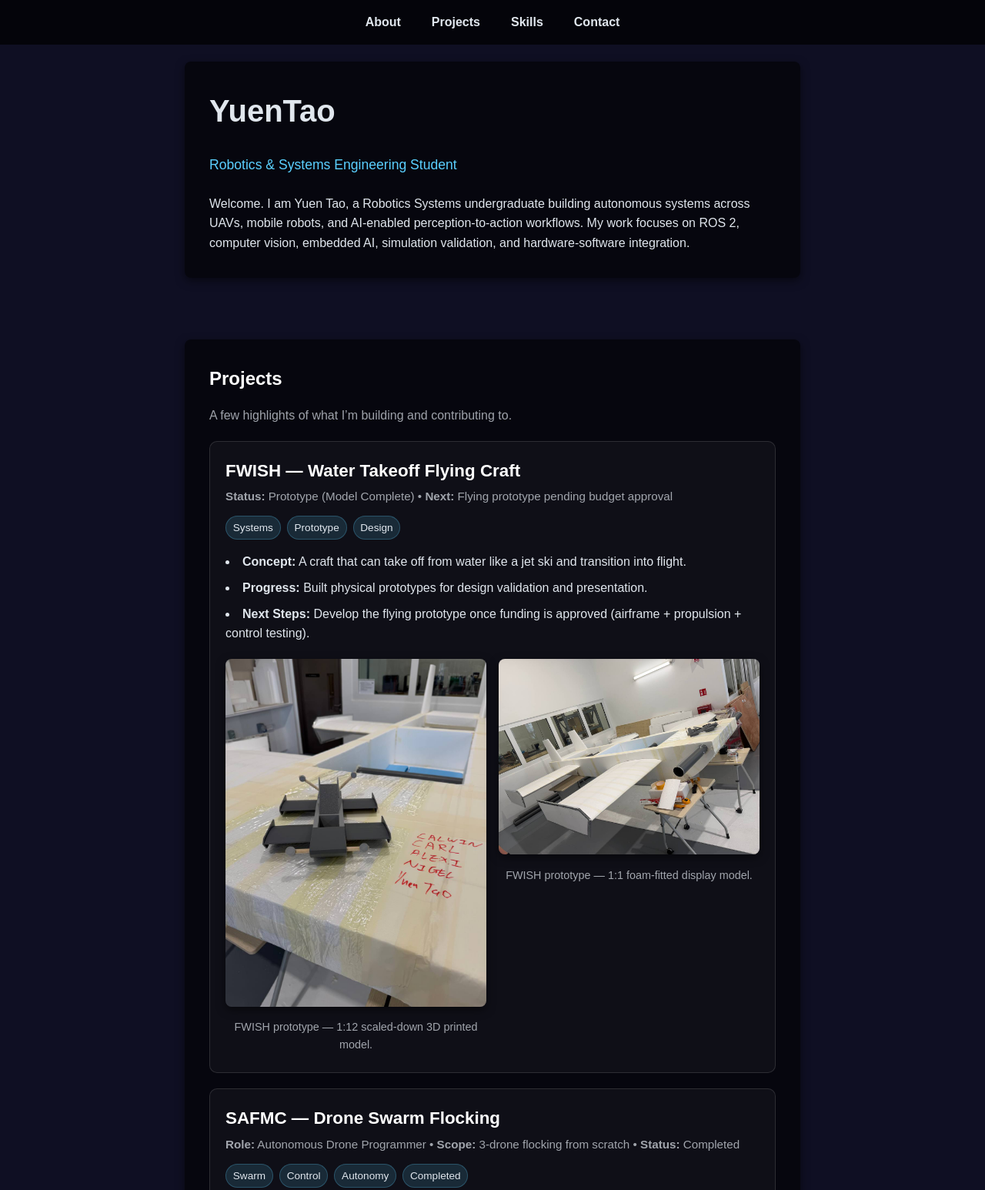
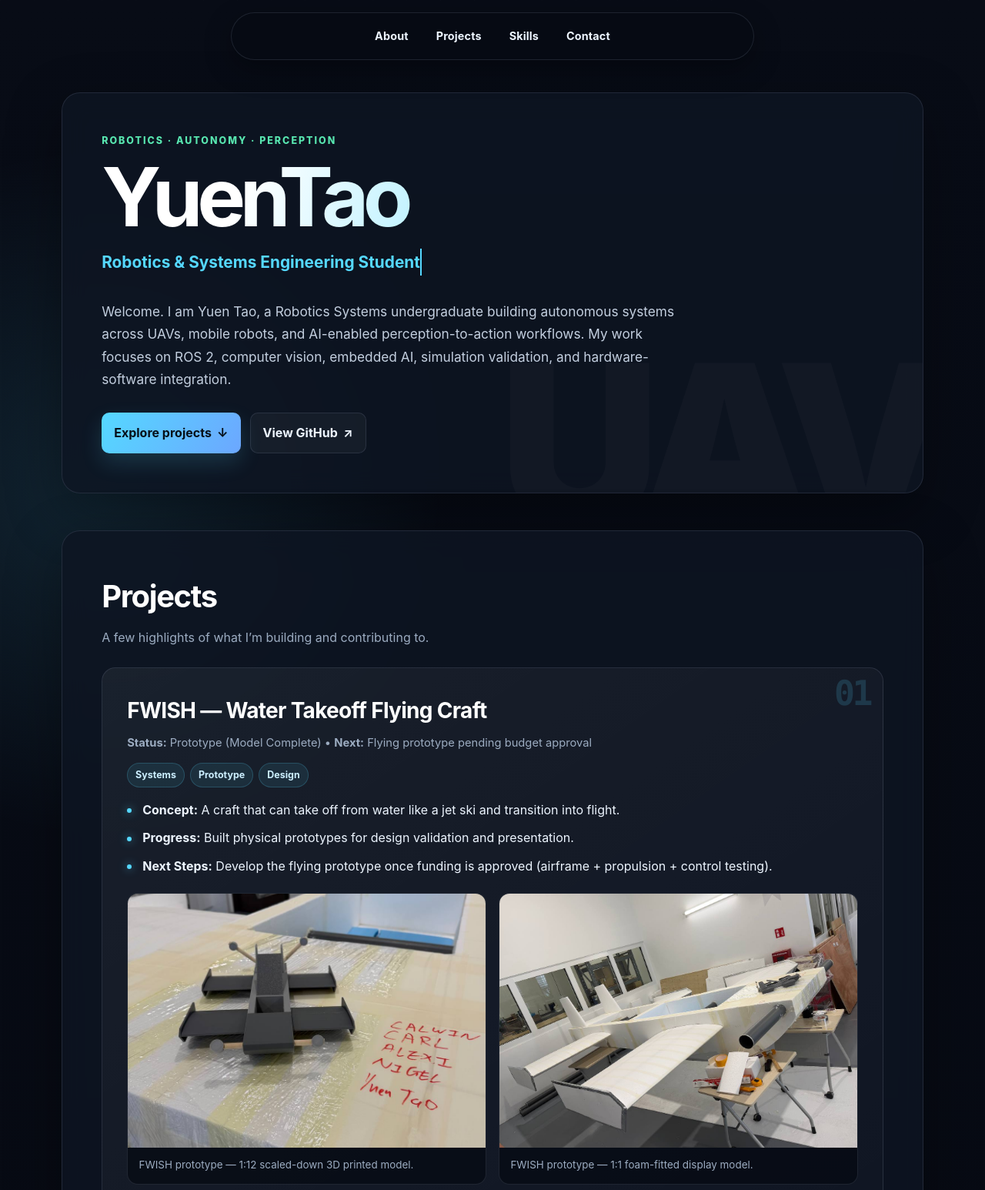
Before and after one commit to yuentao64512/Portfolio, a plain HTML site: page index.html in a window 1280 px wide. Shown: the top 1546 px of the page at 77% size. Drawn offline with Linux system fonts and the light colour scheme.

Commit message:
Refresh portfolio visual design

```diff
--- a/index.html
+++ b/index.html
@@ -6,226 +6,283 @@
   <title>YuenTao — Robotics Systems Engineering</title>
 
   <style>
-    /* Reset & Variables */
-    * { margin:0; padding:0; box-sizing:border-box; }
+    * { margin: 0; padding: 0; box-sizing: border-box; }
     :root {
-      --dark-bg: #0f0f23;
-      --card-bg: rgba(0,0,0,0.6);
-      --text-light: #e0e6ed;
-      --text-muted: rgba(224,230,237,0.7);
-      --accent: #5bd0ff;
+      --bg: #060911;
+      --surface: rgba(14, 21, 35, .82);
+      --surface-strong: #101827;
+      --line: rgba(148, 163, 184, .16);
+      --text-light: #edf5ff;
+      --text-muted: #9cacc1;
+      --accent: #55d8ff;
+      --accent-2: #7c6cff;
+      --green: #58e6b0;
+      --shadow: 0 24px 70px rgba(0, 0, 0, .34);
     }
     html { scroll-behavior: smooth; }
     body {
-      background: var(--dark-bg);
+      min-height: 100vh;
+      background:
+        radial-gradient(circle at 10% 8%, rgba(85, 216, 255, .12), transparent 28rem),
+        radial-gradient(circle at 90% 28%, rgba(124, 108, 255, .1), transparent 26rem),
+        linear-gradient(180deg, #080c16 0%, var(--bg) 42%, #080b14 100%);
       color: var(--text-light);
-      font-family: sans-serif;
-      line-height:1.6;
-      overflow-x:hidden;
+      font-family: Inter, ui-sans-serif, system-ui, -apple-system, BlinkMacSystemFont, "Segoe UI", sans-serif;
+      line-height: 1.7;
+      overflow-x: hidden;
+    }
+    body::before {
+      content: "";
+      position: fixed;
+      inset: 0;
+      pointer-events: none;
+      opacity: .28;
+      background-image:
+        linear-gradient(rgba(255,255,255,.025) 1px, transparent 1px),
+        linear-gradient(90deg, rgba(255,255,255,.025) 1px, transparent 1px);
+      background-size: 44px 44px;
+      mask-image: linear-gradient(to bottom, black, transparent 75%);
+      z-index: -1;
+    }
+    ::selection { background: rgba(85, 216, 255, .3); color: #fff; }
+    a { color: var(--accent); }
+    a:focus-visible { outline: 2px solid var(--accent); outline-offset: 4px; border-radius: 4px; }
+
+    @keyframes reveal {
+      from { opacity: 0; transform: translateY(18px); }
+      to { opacity: 1; transform: translateY(0); }
     }
 
-    /* Nav */
     nav {
-      position:fixed; top:0; left:0; right:0;
-      background: rgba(0,0,0,0.7);
-      padding:1rem 2rem; backdrop-filter: blur(8px);
-      z-index:100;
+      position: fixed;
+      top: 1rem;
+      left: 50%;
+      transform: translateX(-50%);
+      width: min(680px, calc(100% - 2rem));
+      padding: .55rem;
+      background: rgba(7, 11, 20, .78);
+      border: 1px solid var(--line);
+      border-radius: 999px;
+      backdrop-filter: blur(18px);
+      box-shadow: 0 12px 36px rgba(0, 0, 0, .32);
+      z-index: 100;
     }
     nav ul {
-      display:flex; justify-content:center; gap:2rem;
-      list-style:none;
+      display: flex;
+      justify-content: center;
+      gap: .35rem;
+      list-style: none;
     }
     nav a {
       color: var(--text-light);
-      text-decoration:none;
-      font-weight:bold;
-      position:relative;
-      padding:0.25rem;
+      text-decoration: none;
+      font-size: .9rem;
+      font-weight: 650;
+      letter-spacing: .01em;
+      display: block;
+      padding: .55rem .95rem;
+      border-radius: 999px;
+      transition: color .2s ease, background .2s ease, transform .2s ease;
     }
-    nav a::after {
-      content:""; position:absolute;
-      left:0; bottom:0; width:0; height:2px;
-      background: var(--accent);
-      transition: width .3s;
-    }
-    nav a:hover::after { width:100%; }
+    nav a:hover { color: #fff; background: rgba(85, 216, 255, .1); transform: translateY(-1px); }
 
-    /* Section Panels */
     section {
-      max-width:800px;
-      margin:5rem auto 3rem;
-      padding:2rem;
-      background: var(--card-bg);
-      border-radius:8px;
-      box-shadow:0 4px 12px rgba(0,0,0,0.5);
+      width: min(1120px, calc(100% - 2.5rem));
+      margin: 3rem auto;
+      padding: clamp(1.5rem, 4vw, 3.25rem);
+      background: var(--surface);
+      border: 1px solid var(--line);
+      border-radius: 24px;
+      box-shadow: var(--shadow);
+      backdrop-filter: blur(16px);
+      animation: reveal .65s ease both;
+      scroll-margin-top: 6rem;
     }
     section h2 {
-      color:#fff; margin-bottom:1rem;
+      color: #fff;
+      margin-bottom: .4rem;
+      font-size: clamp(1.8rem, 4vw, 2.5rem);
+      letter-spacing: -.035em;
     }
     section h3 {
-      color:#fff;
-      margin-top:1.5rem;
-      margin-bottom:0.5rem;
-      font-size:1.3rem;
+      color: #f8fbff;
+      margin: 1.6rem 0 .55rem;
+      font-size: 1.15rem;
     }
 
-    /* About */
+    #about {
+      min-height: 520px;
+      margin-top: 7.5rem;
+      display: grid;
+      align-content: center;
+      position: relative;
+      overflow: hidden;
+      isolation: isolate;
+    }
+    #about::after {
+      content: "UAV";
+      position: absolute;
+      right: -1rem;
+      bottom: -5rem;
+      z-index: -1;
+      color: rgba(255, 255, 255, .025);
+      font-weight: 900;
+      font-size: clamp(9rem, 24vw, 18rem);
+      line-height: 1;
+      letter-spacing: -.08em;
+    }
+    .eyebrow {
+      color: var(--green);
+      text-transform: uppercase;
+      letter-spacing: .16em;
+      font-size: .78rem;
+      font-weight: 800;
+      margin-bottom: .8rem;
+    }
     #about header h1 {
-      font-size:2.5rem; margin-bottom:.5rem;
+      max-width: 850px;
+      font-size: clamp(3.25rem, 9vw, 6.6rem);
+      line-height: .95;
+      letter-spacing: -.07em;
+      margin-bottom: 1rem;
+      background: linear-gradient(110deg, #fff 22%, #aeeeff 58%, #958aff 92%);
+      -webkit-background-clip: text;
+      background-clip: text;
+      color: transparent;
     }
     .typewriter {
-      display:inline-block;
-      border-right:2px solid var(--accent);
-      white-space:nowrap;
-      overflow:hidden;
-      animation:typing 3s steps(40,end), blink .75s step-end infinite;
+      display: inline-block;
+      border-right: 2px solid var(--accent);
+      white-space: nowrap;
+      overflow: hidden;
+      animation: typing 2.5s steps(38, end), blink .8s step-end infinite;
       color: var(--accent);
-      font-size:1.1rem;
+      font-size: clamp(1rem, 2.5vw, 1.3rem);
+      font-weight: 650;
     }
-    @keyframes typing { from{width:0} to{width:100%} }
-    @keyframes blink {50%{border-color:transparent}}
-    #about p { margin-top:1rem; }
+    @keyframes typing { from { width: 0 } to { width: 100% } }
+    @keyframes blink { 50% { border-color: transparent } }
+    #about > p {
+      max-width: 760px;
+      margin-top: 1.5rem;
+      color: #c3cfdf;
+      font-size: 1.08rem;
+    }
+    .hero-actions { display: flex; flex-wrap: wrap; gap: .75rem; margin-top: 1.8rem; }
+    .button {
+      display: inline-flex;
+      align-items: center;
+      gap: .45rem;
+      padding: .72rem 1rem;
+      border-radius: 10px;
+      text-decoration: none;
+      font-weight: 750;
+      transition: transform .2s ease, box-shadow .2s ease, border-color .2s ease;
+    }
+    .button.primary { background: linear-gradient(120deg, var(--accent), #6ca7ff); color: #06101a; box-shadow: 0 12px 28px rgba(85, 216, 255, .16); }
+    .button.secondary { color: var(--text-light); border: 1px solid var(--line); background: rgba(255,255,255,.04); }
+    .button:hover { transform: translateY(-2px); box-shadow: 0 14px 32px rgba(0,0,0,.25); border-color: rgba(85,216,255,.45); }
 
-    /* Project Details List */
+    .projects-intro { color: var(--text-muted); margin-bottom: 1.5rem; }
+    .project-card {
+      position: relative;
+      padding: clamp(1.25rem, 3vw, 2rem);
+      border: 1px solid var(--line);
+      border-radius: 18px;
+      background: linear-gradient(145deg, rgba(255,255,255,.055), rgba(255,255,255,.018));
+      margin-top: 1.25rem;
+      overflow: hidden;
+      transition: transform .25s ease, border-color .25s ease, box-shadow .25s ease;
+      counter-increment: projects;
+    }
+    #project { counter-reset: projects; }
+    .project-card::before {
+      content: "0" counter(projects);
+      position: absolute;
+      top: .7rem;
+      right: 1rem;
+      color: rgba(85, 216, 255, .16);
+      font: 800 2.8rem/1 ui-monospace, SFMono-Regular, Menlo, monospace;
+      letter-spacing: -.08em;
+    }
+    .project-card:hover { transform: translateY(-3px); border-color: rgba(85,216,255,.28); box-shadow: 0 18px 46px rgba(0,0,0,.22); }
+    .project-top { display: flex; justify-content: space-between; align-items: flex-start; gap: 1rem; flex-wrap: wrap; padding-right: 3rem; }
+    .project-title { font-size: clamp(1.35rem, 3vw, 1.75rem); margin: 0; color: #fff; letter-spacing: -.025em; }
+    .project-meta { color: var(--text-muted); font-size: .92rem; margin-top: .35rem; }
     .project-details {
-      list-style: disc inside;
-      margin:1rem 0;
+      list-style: none;
+      margin: 1rem 0;
       color: var(--text-light);
     }
-    .project-details li {
-      margin-bottom:0.5rem;
+    .project-details li { position: relative; margin-bottom: .58rem; padding-left: 1.25rem; }
+    .project-details li::before { content: ""; position: absolute; left: 0; top: .72rem; width: 6px; height: 6px; border-radius: 50%; background: var(--accent); box-shadow: 0 0 12px rgba(85,216,255,.7); }
+    .project-details code { background: rgba(255,255,255,.08); padding: .12rem .32rem; border: 1px solid var(--line); border-radius: 5px; }
+    .tag-row { display: flex; flex-wrap: wrap; gap: .45rem; margin-top: .8rem; }
+    .tag { display: inline-block; padding: .28rem .62rem; border-radius: 999px; font-size: .78rem; font-weight: 650; background: rgba(85,216,255,.09); border: 1px solid rgba(85,216,255,.2); color: #ccefff; }
+
+    .figure-grid { display: grid; grid-template-columns: repeat(2, minmax(0, 1fr)); gap: 1rem; margin: 1.35rem 0 .5rem; }
+    .figure-grid .project-figure { margin: 0; }
+    .project-figure { text-align: left; margin: 1.5rem 0 1rem; overflow: hidden; background: rgba(3,7,14,.56); border: 1px solid var(--line); border-radius: 14px; }
+    .project-figure img {
+      display: block;
+      width: 100%;
+      height: clamp(220px, 28vw, 330px);
+      object-fit: cover;
+      transition: transform .45s ease, filter .3s ease;
     }
-    .project-details code {
-      background: rgba(255,255,255,0.1);
-      padding:0.1rem 0.3rem;
-      border-radius:3px;
-    }
+    .project-figure:hover img { transform: scale(1.025); filter: saturate(1.08); }
+    .project-figure figcaption { padding: .8rem .9rem .9rem; color: var(--text-muted); font-size: .84rem; line-height: 1.45; }
 
-    /* Project Figures */
-    .project-figure {
-      text-align:center;
-      margin:2rem 0 1rem;
-    }
-    .project-figure img {
-      max-width:100%; width:100%; height:auto;
-      max-width:600px; border-radius:8px;
-      box-shadow:0 4px 12px rgba(0,0,0,0.5);
-    }
-    .project-figure figcaption {
-      margin-top:.5rem;
-      color: var(--text-muted);
-      font-size:.9rem;
-    }
-
-    /* Skills */
     .skills-card { margin-top:1rem; }
     .skill-row {
-      display:flex; justify-content:space-between;
-      align-items:center; padding:.75rem 0;
-      border-bottom:1px solid rgba(255,255,255,0.1);
+      display:flex; justify-content:space-between; gap: 1rem;
+      align-items:center; padding: .9rem .2rem;
+      border-bottom:1px solid var(--line);
     }
     .skill-row:last-child { border-bottom:none; }
     .skill-dots { display:flex; gap:.5rem; }
-    .dot {
-      width:12px; height:12px; border-radius:50%;
-      background: rgba(255,255,255,0.2);
-    }
-    .dot.filled {
-      background: var(--accent);
-      box-shadow:0 0 6px var(--accent);
-      animation: pulse 2s infinite;
-    }
-    @keyframes pulse {0%,100%{transform:scale(1)}50%{transform:scale(1.2)}}
+    .dot { width: 24px; height: 6px; border-radius: 999px; background: rgba(255,255,255,.1); }
+    .dot.filled { background: linear-gradient(90deg, var(--accent), var(--accent-2)); box-shadow: 0 0 12px rgba(85,216,255,.25); }
 
-    /* Contact */
-    .contact {
-      text-align:center;
-      padding-top:1rem;
-    }
+    .contact { text-align: center; }
     .contact-list {
-      list-style:none;
-      margin-top:1rem;
-      padding:0;
-      display:flex;
-      flex-direction:column;
-      gap:.75rem;
-      align-items:start;
+      list-style: none;
+      margin-top: 1.4rem;
+      display: flex;
+      flex-wrap: wrap;
+      justify-content: center;
+      gap: .75rem;
     }
     .contact-list a {
-      display:inline-block;
-      background: var(--accent);
-      color:#000;
-      text-decoration:none;
-      padding:.6rem 1rem;
-      border-radius:4px;
-      transition:transform .2s;
+      display: inline-block;
+      background: rgba(255,255,255,.05);
+      border: 1px solid var(--line);
+      color: var(--text-light);
+      text-decoration: none;
+      padding: .7rem 1rem;
+      border-radius: 10px;
+      font-weight: 700;
+      transition: transform .2s ease, border-color .2s ease, background .2s ease;
     }
-    .contact-list a:hover { transform:translateY(-2px); }
+    .contact-list a:hover { transform: translateY(-2px); border-color: rgba(85,216,255,.4); background: rgba(85,216,255,.08); }
 
-    /* Responsive */
-    @media(max-width:600px){
-      nav ul { gap:1rem; }
-      section { margin:4rem 1rem 2rem; padding:1.5rem; }
+    @media (max-width: 700px) {
+      nav { top: .65rem; width: calc(100% - 1rem); }
+      nav a { padding: .48rem .65rem; font-size: .78rem; }
+      section { width: calc(100% - 1rem); margin: 1.2rem auto; padding: 1.25rem; border-radius: 18px; }
+      #about { margin-top: 5.5rem; min-height: 440px; }
+      #about header h1 { font-size: clamp(3.2rem, 20vw, 5rem); }
+      .typewriter { white-space: normal; animation: none; border-right: 0; }
+      .project-card { border-radius: 14px; }
+      .project-top { padding-right: 1.8rem; }
+      .project-card::before { font-size: 2rem; }
+      .figure-grid { grid-template-columns: 1fr; }
+      .project-figure img { height: auto; max-height: 440px; object-fit: cover; }
+      .skill-row { align-items: flex-start; flex-direction: column; }
+      .dot { width: 20px; }
     }
-
-    /* --- Additions for multiple projects --- */
-    .projects-intro { color: var(--text-muted); margin-bottom: 1rem; }
-
-    .project-card{
-      padding: 1.25rem 1.25rem 1rem;
-      border: 1px solid rgba(255,255,255,0.12);
-      border-radius: 10px;
-      background: rgba(255,255,255,0.04);
-      margin-top: 1.25rem;
-    }
-
-    .project-top{
-      display:flex;
-      justify-content:space-between;
-      align-items:flex-start;
-      gap: 1rem;
-      flex-wrap: wrap;
-    }
-
-    .project-title{
-      font-size: 1.4rem;
-      margin: 0;
-      color: #fff;
-    }
-
-    .project-meta{
-      color: var(--text-muted);
-      font-size: .95rem;
-      margin-top: .25rem;
-    }
-
-    .tag-row{
-      display:flex;
-      flex-wrap: wrap;
-      gap: .5rem;
-      margin-top: .75rem;
-    }
-
-    .tag{
-      display:inline-block;
-      padding: .25rem .55rem;
-      border-radius: 999px;
-      font-size: .85rem;
-      background: rgba(91,208,255,0.14);
-      border: 1px solid rgba(91,208,255,0.25);
-      color: var(--text-light);
-    }
-
-    /* Image grid for project photos */
-    .figure-grid{
-      display:grid;
-      grid-template-columns: repeat(2, 1fr);
-      gap: 1rem;
-      margin: 1.25rem 0 0.5rem;
-    }
-    .figure-grid .project-figure{ margin: 0; }
-    @media(max-width:600px){
-      .figure-grid{ grid-template-columns: 1fr; }
+    @media (prefers-reduced-motion: reduce) {
+      *, *::before, *::after { scroll-behavior: auto !important; animation: none !important; transition: none !important; }
     }
   </style>
 </head>
@@ -243,6 +300,7 @@
   <!-- About -->
   <section id="about">
     <header>
+      <div class="eyebrow">Robotics · Autonomy · Perception</div>
       <h1>YuenTao</h1>
       <p class="typewriter">Robotics &amp; Systems Engineering Student</p>
     </header>
@@ -251,6 +309,10 @@
       UAVs, mobile robots, and AI-enabled perception-to-action workflows. My work focuses on ROS 2,
       computer vision, embedded AI, simulation validation, and hardware-software integration.
     </p>
+    <div class="hero-actions">
+      <a class="button primary" href="#project">Explore projects <span aria-hidden="true">↓</span></a>
+      <a class="button secondary" href="https://github.com/yuentao64512" target="_blank" rel="noopener">View GitHub <span aria-hidden="true">↗</span></a>
+    </div>
   </section>
 
   <!-- Projects -->
```
